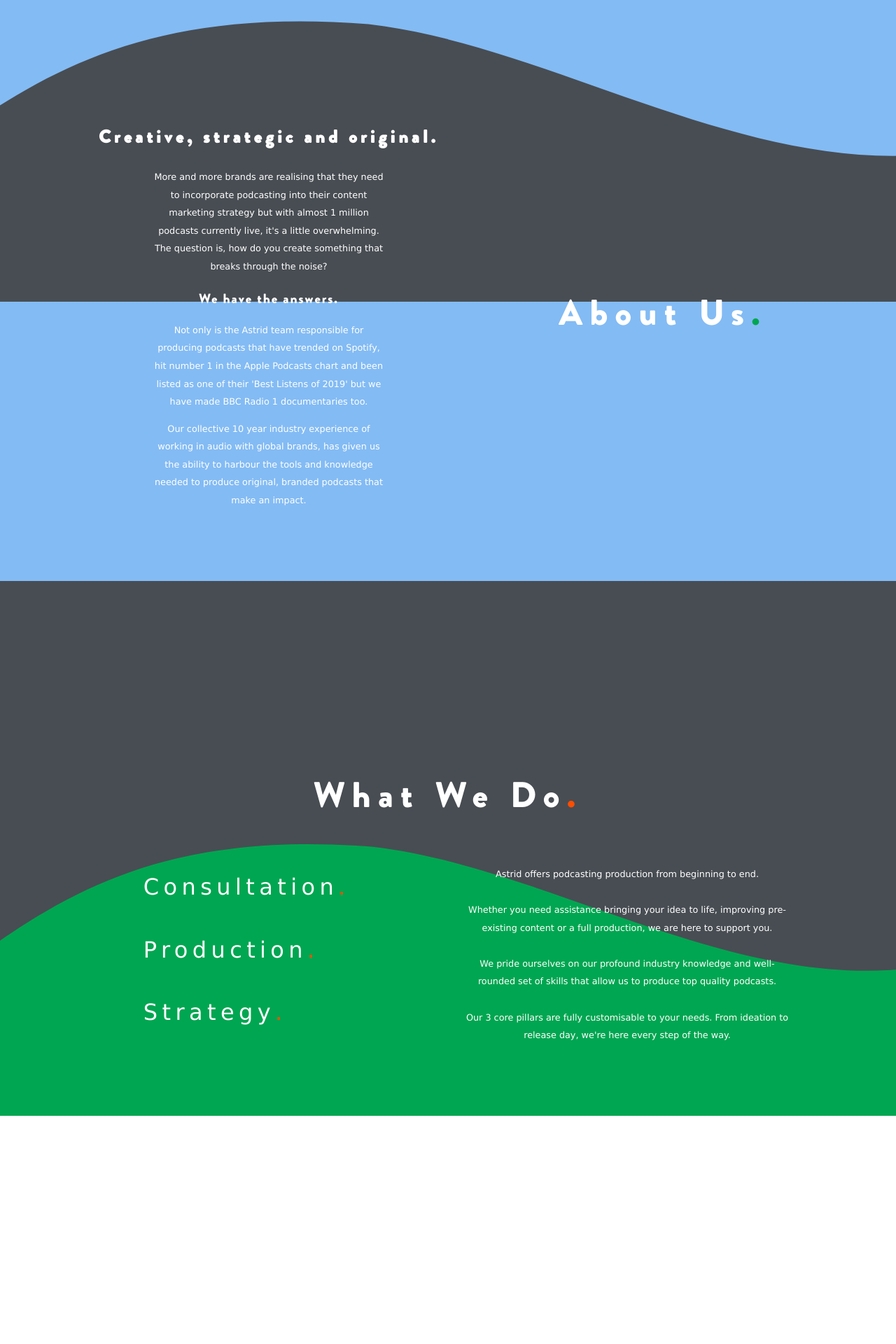
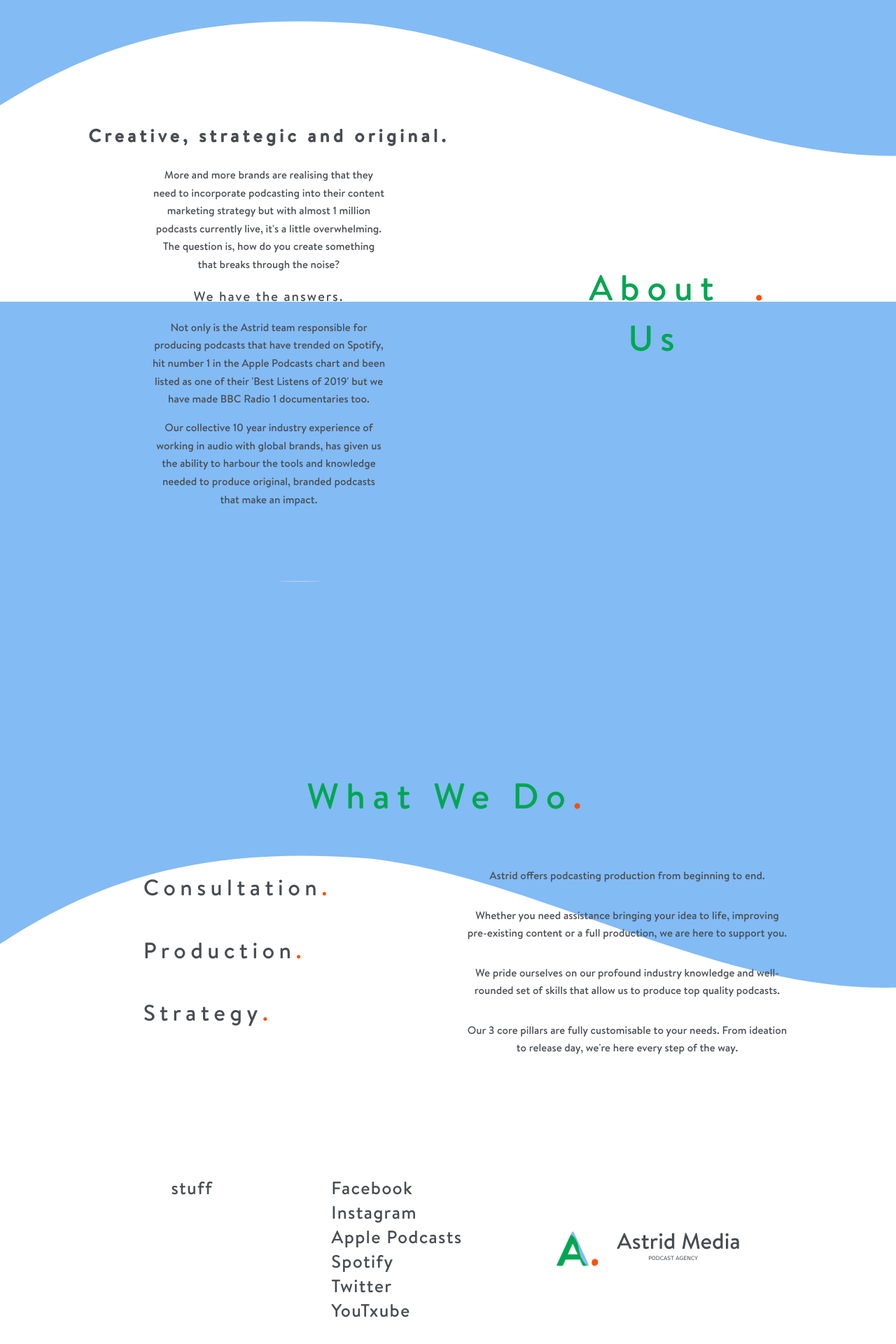
Before and after one commit to alexandertrout/astrid, a React (Create React App) app: page / in a window 1280 px wide. Shown: the part 446-2366 px from the top of the page at 70% size. Before the commit the page ends 2040 px from the top, so only its background shows below. Built offline with nearby package versions, Linux system fonts and the light colour scheme; what react-animations would draw is missing.

Commit message:
updated from feedback

```diff
--- a/src/App.css
+++ b/src/App.css
@@ -1,6 +1,6 @@
 @font-face {
   font-family: brandon;
-  src: url(./fonts/brandon-grotesque-black-58a8a3e824392.otf);
+  src: url(./fonts/HVD\ Fonts\ -\ BrandonText-Medium.otf);
 }
 
 body {
@@ -67,7 +67,7 @@ h1 {
 .main-1 {
   margin: 6vw 0 0vw 0;
   padding: 7vw 4vw;
-  background-color: #484D53;
+  background-color:white;
   background-image: url(../src/images/AstridWaves-01.svg);
   background-attachment: fixed;
   background-position: center;
@@ -79,8 +79,8 @@ h1 {
 
 .main-2 {
   padding: 7vw 4vw;
-  background-color:  #00A651;
-  background-image: url(../src/images/AstridWaves-02.svg);
+  background-color: white;
+  background-image: url(../src/images/AstridWaves-01.svg);
   background-attachment: fixed;
   background-position: center;
   background-repeat: no-repeat;
@@ -104,7 +104,7 @@ h1 {
 }
 
 .main-text-text {
-  color: white;
+  color: #00A651;
 }
 .main-text-stop-green {
   color: #00A651;
--- a/src/App.js
+++ b/src/App.js
@@ -6,6 +6,7 @@ import MenuBar from './components/MenuBar';
 import AboutUs from './components/AboutUs';
 import WhatWeDo from './components/WhatWeDo';
 import GetInTouch from './components/GetInTouch';
+import Footer from './components/Footer';
 
 function App() {
   return (
@@ -16,6 +17,7 @@ function App() {
       </section>
       <AboutUs/>
       <WhatWeDo/>
+      <Footer/>
       {/* <Router>
         <AboutUs path="/"/>
         <WhatWeDo path="/what-we-do"/>
--- a/src/components/AboutInfo.jsx
+++ b/src/components/AboutInfo.jsx
@@ -4,7 +4,7 @@ import Fade from 'react-reveal/Fade';
 
 const AboutContainer = styled.div`
   text-align: center;
-  color: white;
+  color: #484D53;
 `
 const InnerContainer = styled.div`
   padding: 0vw 0vw 0vw 4vw;
@@ -25,9 +25,9 @@ const AboutTextMid = styled.p`
 
 const AboutText = styled.p`
   padding: 0vw 9vw;
-  font-size: 1vw;
+  font-size: 1.2vw;
   line-height: 2vw;
-  font-family: Verdana, sans-serif;
+  /* font-family: Verdana, sans-serif; */
   font-style: normal;
 `
 const Title = styled.p`
@@ -77,7 +77,7 @@ class AboutInfo extends Component {
             <Title>
               <div className='main-text'>
                 <Fade right>
-                <p className='main-text-text'>About Us</p><p className='main-text-stop-green'>.</p>
+                <p className='main-text-text'>About Us</p><p className='main-text-stop-red'>.</p>
                 </Fade>
               </div>
             </Title>
--- a/src/components/AboutUs.jsx
+++ b/src/components/AboutUs.jsx
@@ -9,7 +9,7 @@ const AboutUs = () => {
       <Fade top>
         <div className="main-text">
          <p className="main-text-text">Discover Your Voice</p>
-         <p className="main-text-stop-green">.</p>
+         <p className="main-text-stop-red">.</p>
         </div>
       </Fade>
         <AboutInfo/>
--- /dev/null
+++ b/src/components/Footer.jsx
@@ -0,0 +1,47 @@
+import React, { Component } from 'react';
+import styled from 'styled-components';
+import AstridLogo from './AstridLogo';
+
+
+const FooterSection = styled.section`
+  padding: 5vw 10vw;
+  display: grid;
+  grid-template-columns: 1fr 1fr 1.5fr;
+  justify-items: center;
+`
+
+const Socials = styled.section`
+  display: flex;
+  flex-direction: column;
+`
+
+const Item = styled.p`
+  margin: 0;
+  padding: 0;
+  font-size: 2vw;
+   letter-spacing: 0.05em;
+  :hover{
+    opacity: 50%;
+  }
+`
+
+class Footer extends Component {
+  render() {
+    return (
+      <FooterSection>
+        <Item>stuff</Item>
+        <Socials>
+          <Item>Facebook</Item>
+          <Item>Instagram</Item>
+          <Item>Apple Podcasts</Item>
+          <Item>Spotify</Item>
+          <Item>Twitter</Item>
+          <Item>YouTxube</Item>
+        </Socials>
+        <AstridLogo/>
+      </FooterSection>
+    );
+  }
+}
+
+export default Footer;
--- a/src/components/WhatWeDo.jsx
+++ b/src/components/WhatWeDo.jsx
@@ -5,10 +5,10 @@ import Fade from 'react-reveal/Fade';
 const WhatWeDoContainer = styled.div`
   margin: 0vw 8vw 0vw 12vw;
   text-align: center;
-  color: white;
-  font-size: 1vw;
+  color: #484D53;
+  font-size: 1.2vw;
   line-height: 2vw;
-  font-family: Verdana, sans-serif;
+  /* font-family: Verdana, sans-serif; */
   font-style: normal;
   display: grid;
   grid-template-columns: 1fr 1fr;
@@ -26,9 +26,9 @@ const InfoContainer = styled.div`
 const Text = styled.div`
   display: flex;
   text-align: left;
-  color: white;
+  color: #484D53;
   font-size: 2.5vw;
-  font-family: Verdana, sans-serif;
+  /* font-family: Verdana, sans-serif; */
   font-style: normal;
   letter-spacing: 0.2em;
 `
```
Also changed, not shown: src/fonts/HVD Fonts - BrandonText-Medium.otf (added).
